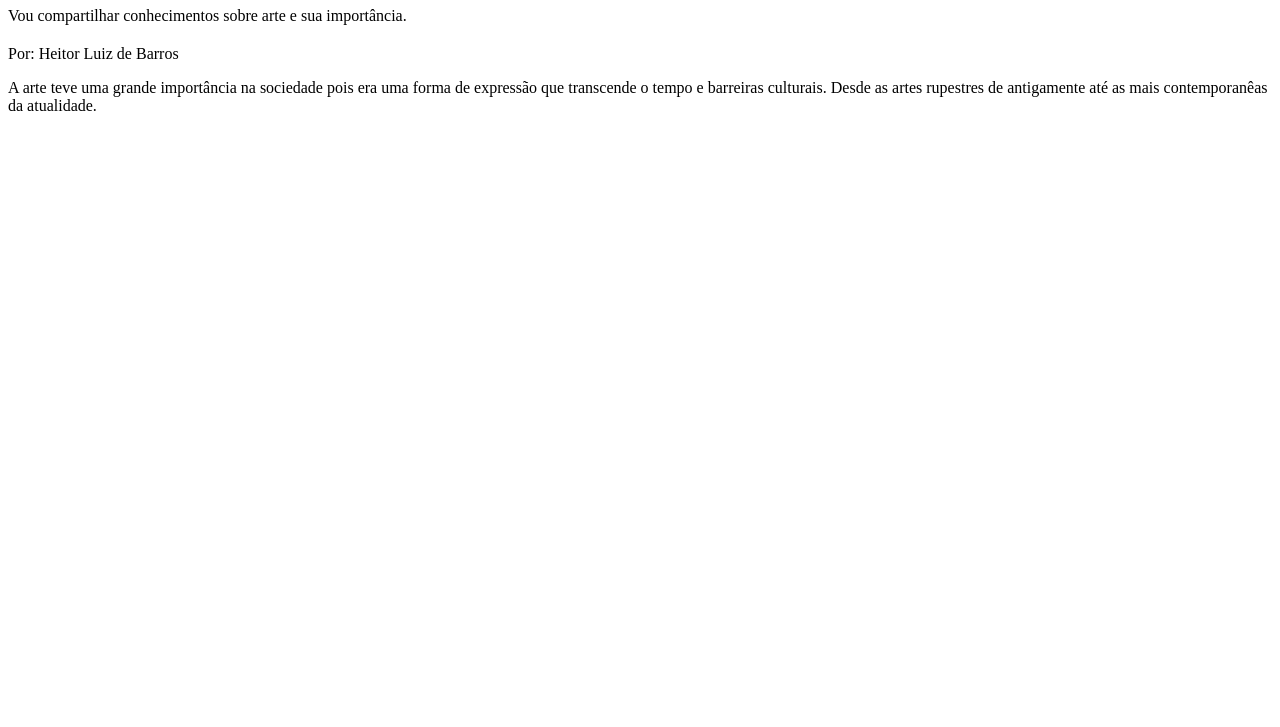
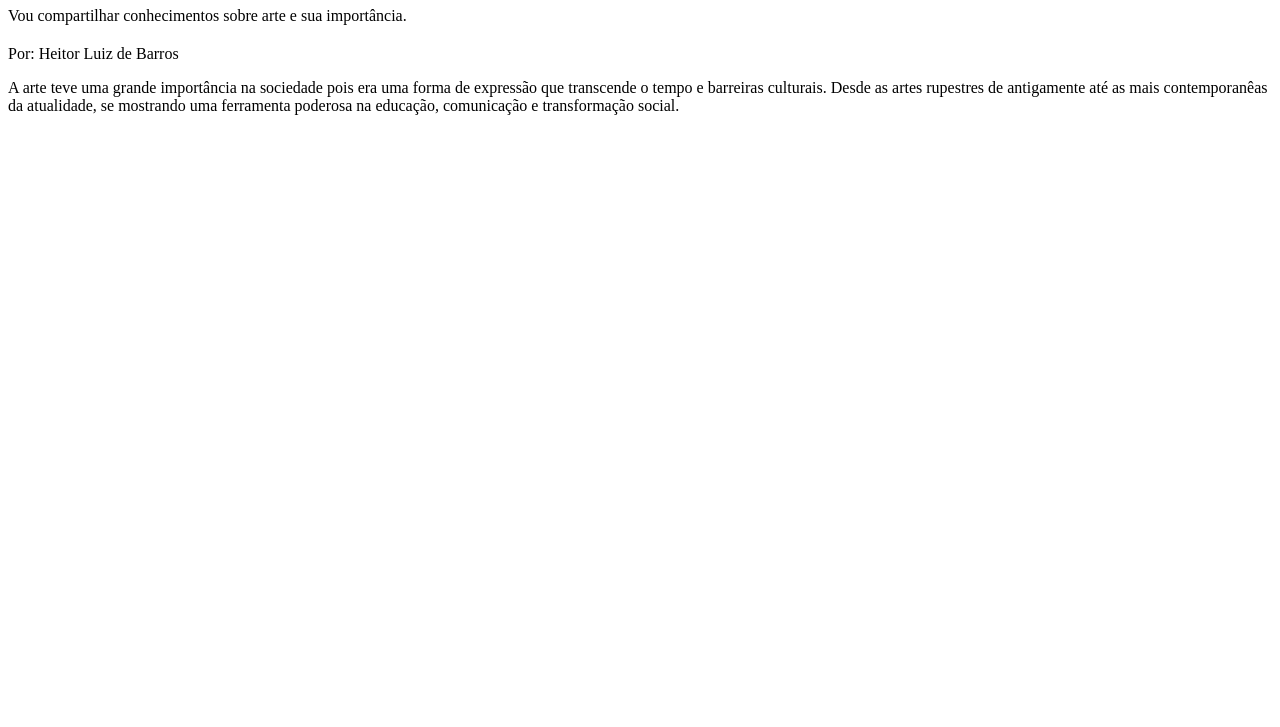
Before and after one commit to heitorluizbarros-prog/Heitor-pagina-web, a plain HTML site: page index.html in a window 1280 px wide. Shown: the part 73-800 px from the top of the page. Drawn offline with Linux system fonts and the light colour scheme.

Commit message:
Atualização 5

```diff
--- a/index.html
+++ b/index.html
@@ -14,8 +14,9 @@
    <main>
     <h2></h2>
     <p>Por: Heitor Luiz de Barros</p>
-    <p>A arte teve uma grande importância na sociedade pois era uma forma de expressão que transcende o tempo
-        e barreiras culturais. Desde as artes rupestres de antigamente até as mais contemporanêas da atualidade.
+    <p> A arte teve uma grande importância na sociedade pois era uma forma de expressão que transcende o tempo
+        e barreiras culturais. Desde as artes rupestres de antigamente até as mais contemporanêas da atualidade,
+        se mostrando uma ferramenta poderosa na educação, comunicação e transformação social.
     </p>
     </main>
   </body>
```
